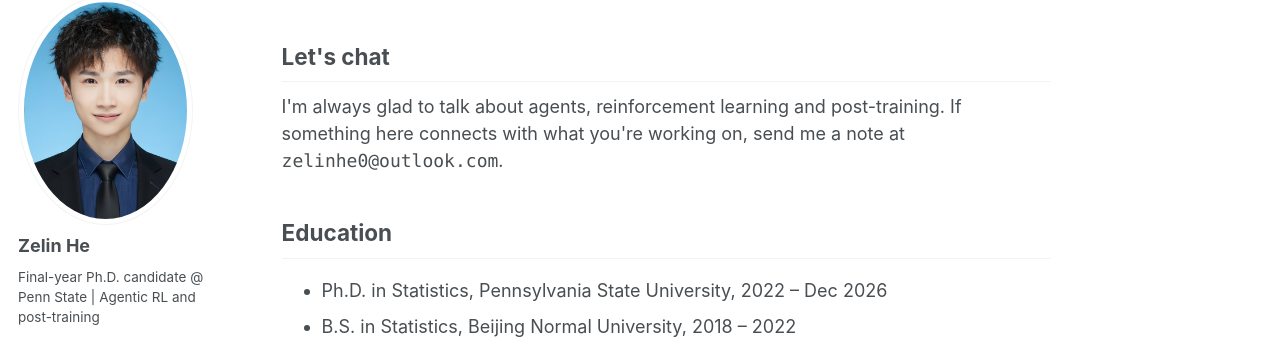
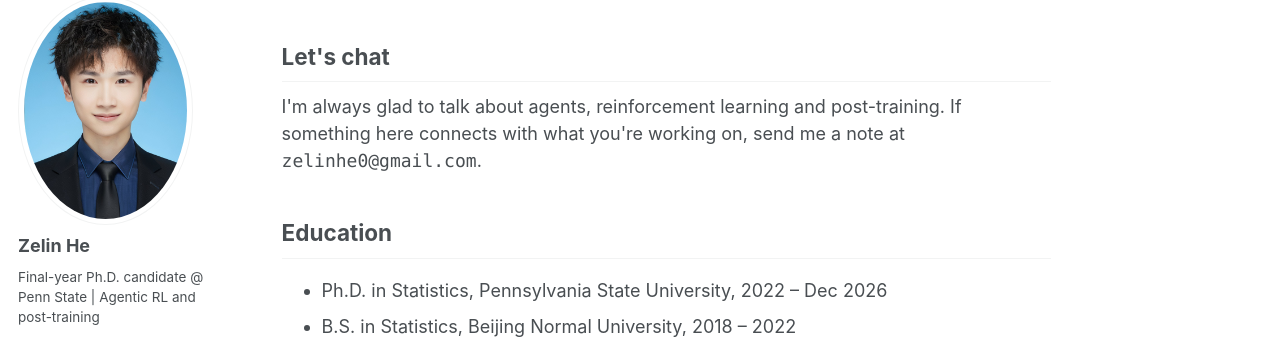
Before and after one commit to ZLHe0/zelinhe.github.io, a Jekyll site: the page built from _pages/about.md, in a window 1280 px wide and 900 px high, scrolled down 4486 px. Shown: the part 110-453 px from the top of the window. Built offline with Jekyll 4.4.1, drawn with Linux system fonts in a browser that asks for light colours; some web fonts are replaced.

Commit message:
Use gmail address on site
Co-Authored-By: Claude Opus 5.5 <noreply@anthropic.com>

```diff
--- a/_config.yml
+++ b/_config.yml
@@ -29,7 +29,7 @@ author:
   location         :
   employer         :
   uri              : # URL
-  email            : "zelinhe0@outlook.com"
+  email            : "zelinhe0@gmail.com"
 
   # Academic websites
   arxiv            : # URL - Update with the correct link to your profile
--- a/_pages/about.md
+++ b/_pages/about.md
@@ -144,7 +144,7 @@ Full list on [Google Scholar](https://scholar.google.com/citations?user=cqhRdPoA
 <h2 id="chat">Let's chat</h2>
 
 <div class="chat-note">
-<p>I'm always glad to talk about agents, reinforcement learning and post-training. If something here connects with what you're working on, send me a note at <span class="mail">zelinhe0@outlook.com</span>.</p>
+<p>I'm always glad to talk about agents, reinforcement learning and post-training. If something here connects with what you're working on, send me a note at <span class="mail">zelinhe0@gmail.com</span>.</p>
 </div>
 
 ## Education
```
